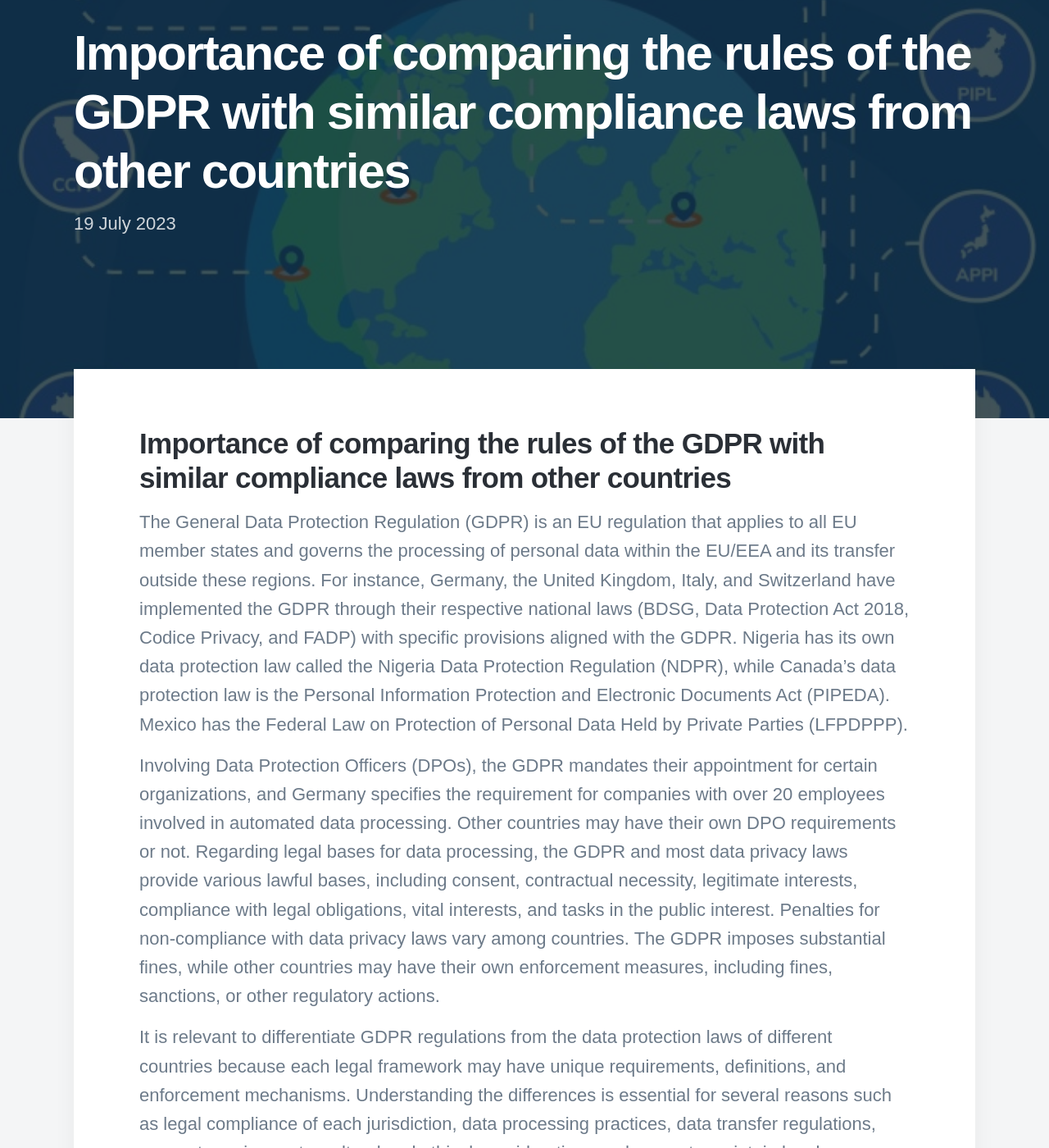
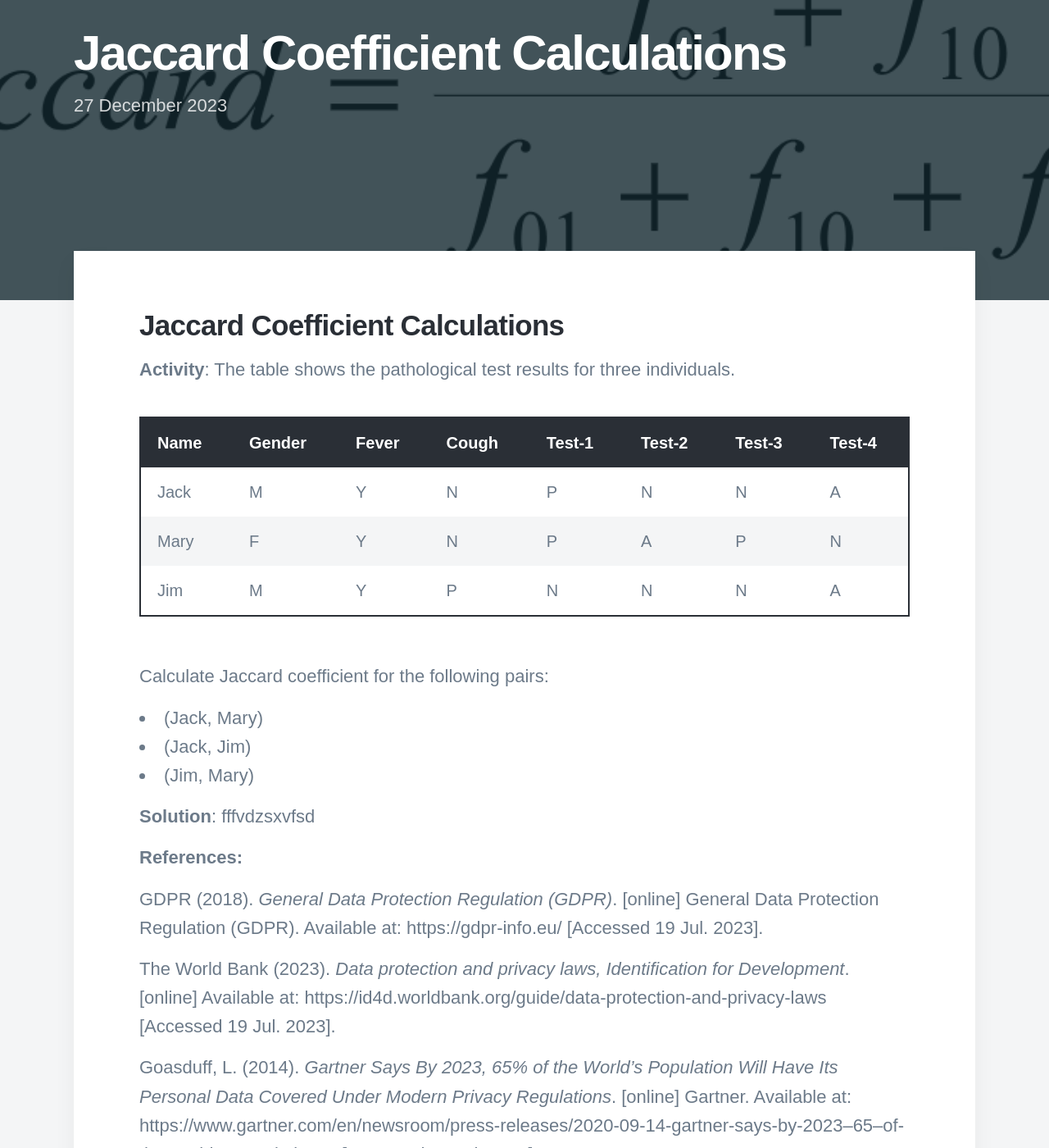
Before and after one commit to DaisyIpatzi/daisyipatzi.github.io, a Jekyll site: the page built from _posts/2023-12-27-Jaccard-moduleML.md, in a window 1280 px wide and 1400 px high, scrolled down 226 px. Shown: the whole window at 82% size. Built offline with Jekyll 4.4.1, drawn with Linux system fonts in a browser that asks for light colours; nearby versions of some CDN libraries; some web fonts are replaced; some of the changed text lies outside the part shown.

Commit message:
Update 2023-12-27-Jaccard-moduleML.md

```diff
--- a/_posts/2023-12-27-Jaccard-moduleML.md
+++ b/_posts/2023-12-27-Jaccard-moduleML.md
@@ -1,17 +1,27 @@
 ---
-title: 'Importance of comparing the rules of the GDPR with similar compliance laws from other countries'
-date: 2023-07-19 00:00:00
-description: 'Essay: Summary Post 2 | Module 3: Deciphering Big Data'
-featured_image: '/images/demo/gdpr_world.jpg'
+title: 'Jaccard Coefficient Calculations'
+date: 2023-12-27 21:00:00
+description: 'Activity: Jaccard Coefficients | Machine Learning Module'
+featured_image: '/images/demo/Jaccard.png'
 ---
 
-## Importance of comparing the rules of the GDPR with similar compliance laws from other countries
+## Jaccard Coefficient Calculations
 
-The General Data Protection Regulation (GDPR) is an EU regulation that applies to all EU member states and governs the processing of personal data within the EU/EEA and its transfer outside these regions. For instance, Germany, the United Kingdom, Italy, and Switzerland have implemented the GDPR through their respective national laws (BDSG, Data Protection Act 2018, Codice Privacy, and FADP) with specific provisions aligned with the GDPR. Nigeria has its own data protection law called the Nigeria Data Protection Regulation (NDPR), while Canada's data protection law is the Personal Information Protection and Electronic Documents Act (PIPEDA). Mexico has the Federal Law on Protection of Personal Data Held by Private Parties (LFPDPPP).
+**Activity**: The table shows the pathological test results for three individuals.
 
-Involving Data Protection Officers (DPOs), the GDPR mandates their appointment for certain organizations, and Germany specifies the requirement for companies with over 20 employees involved in automated data processing. Other countries may have their own DPO requirements or not. Regarding legal bases for data processing, the GDPR and most data privacy laws provide various lawful bases, including consent, contractual necessity, legitimate interests, compliance with legal obligations, vital interests, and tasks in the public interest. Penalties for non-compliance with data privacy laws vary among countries. The GDPR imposes substantial fines, while other countries may have their own enforcement measures, including fines, sanctions, or other regulatory actions.
+|   Name  | Gender | Fever | Cough | Test-1 | Test-2 | Test-3 | Test-4 |
+| ------- | ------ | ----- | ----- | ------ | ------ | ------ | ------ |
+|   Jack  |   M    |   Y   |   N   |   P    |   N    |   N    |   A    |
+|   Mary  |   F    |   Y   |   N   |   P    |   A    |   P    |   N    |
+|   Jim   |   M    |   Y   |   P   |   N    |   N    |   N    |   A    |
 
-It is relevant to differentiate GDPR regulations from the data protection laws of different countries because each legal framework may have unique requirements, definitions, and enforcement mechanisms. Understanding the differences is essential for several reasons such as legal compliance of each jurisdiction, data processing practices, data transfer regulations, consent requirements, cultural and ethical considerations and so on, to maintain legal compliance, protect individuals' privacy rights, and conduct responsible data processing practices in a global and interconnected world. Data protection requires a holistic approach to system design that incorporates a combination of legal, administrative, and technical safeguards (The World Bank, 2023).
+Calculate Jaccard coefficient for the following pairs:
+
+- (Jack, Mary)
+- (Jack, Jim)
+- (Jim, Mary)
+
+**Solution**: fffvdzsxvfsd
 
 **References:**
 
```
